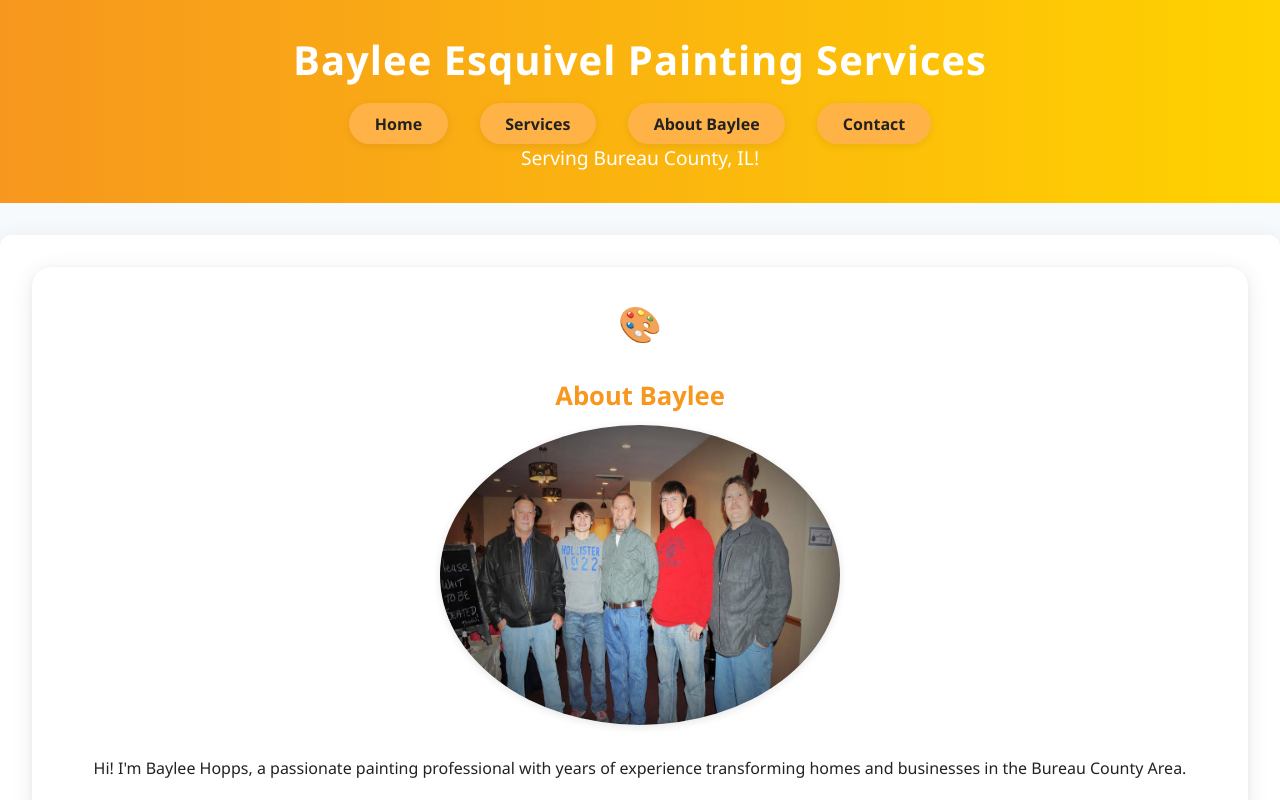
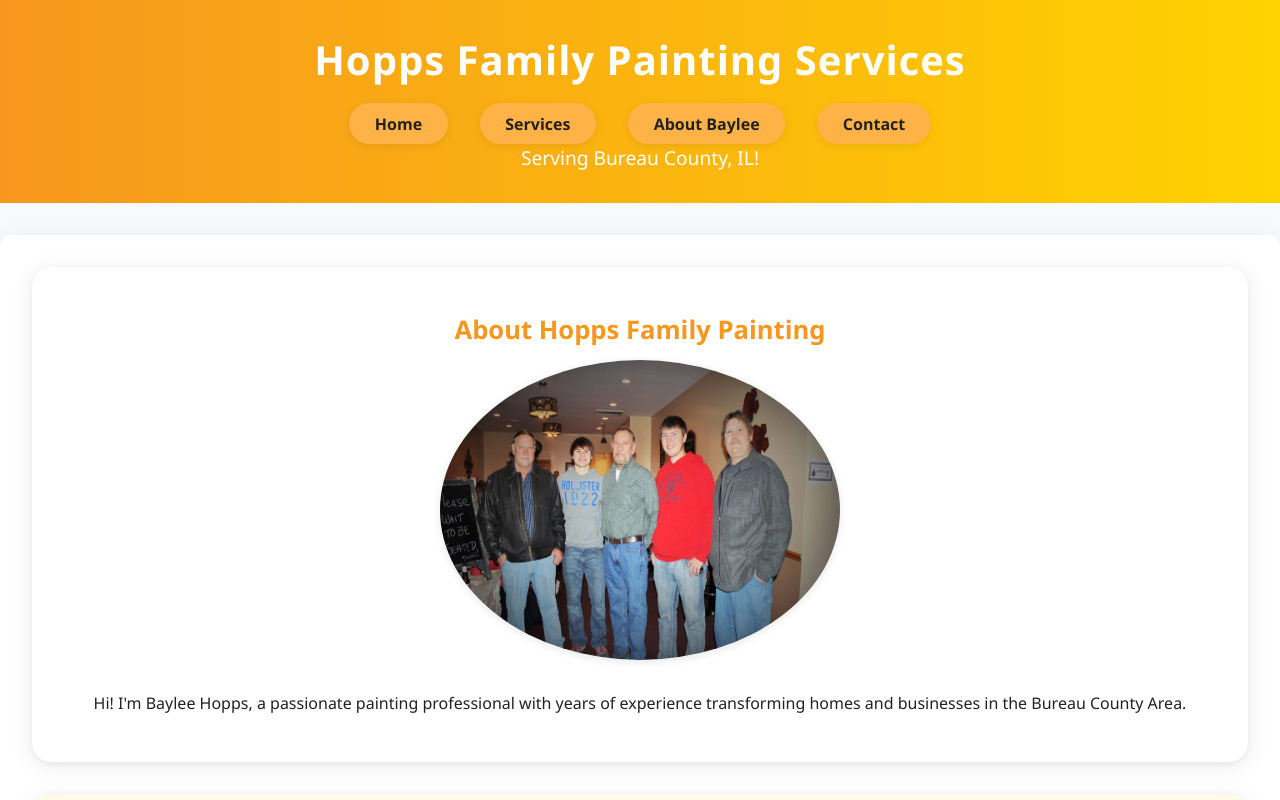
Before and after one commit to leocubs89/hoppsPainting, a plain HTML site: page index.html in a window 1280 px wide. Shown: the top 800 px of the page. Drawn offline with Linux system fonts and the light colour scheme.

Commit message:
Add files via upload

```diff
--- a/index.html
+++ b/index.html
@@ -253,7 +253,7 @@
 </head>
 <body>
     <header>
-        <h1>Baylee Esquivel Painting Services</h1>
+        <h1>Hopps Family Painting Services</h1>
         <nav>
             <ul>
                 <li><a href="index.html">Home</a></li>
@@ -266,8 +266,7 @@
     </header>
     <main>
         <section class="card about" id="about">
-            <div class="emoji" aria-label="paint palette">🎨</div>
-            <h2>About Baylee</h2>
+            <h2>About Hopps Family Painting</h2>
             <img src="pictures/hoppsFamily.jpg" alt="Hopps Family" style="width:400px;height:300px;">
             <p style="text-align:center;">
                 Hi! I'm Baylee Hopps, a passionate painting professional with years of experience transforming homes and businesses in the Bureau County Area.<br>
```
